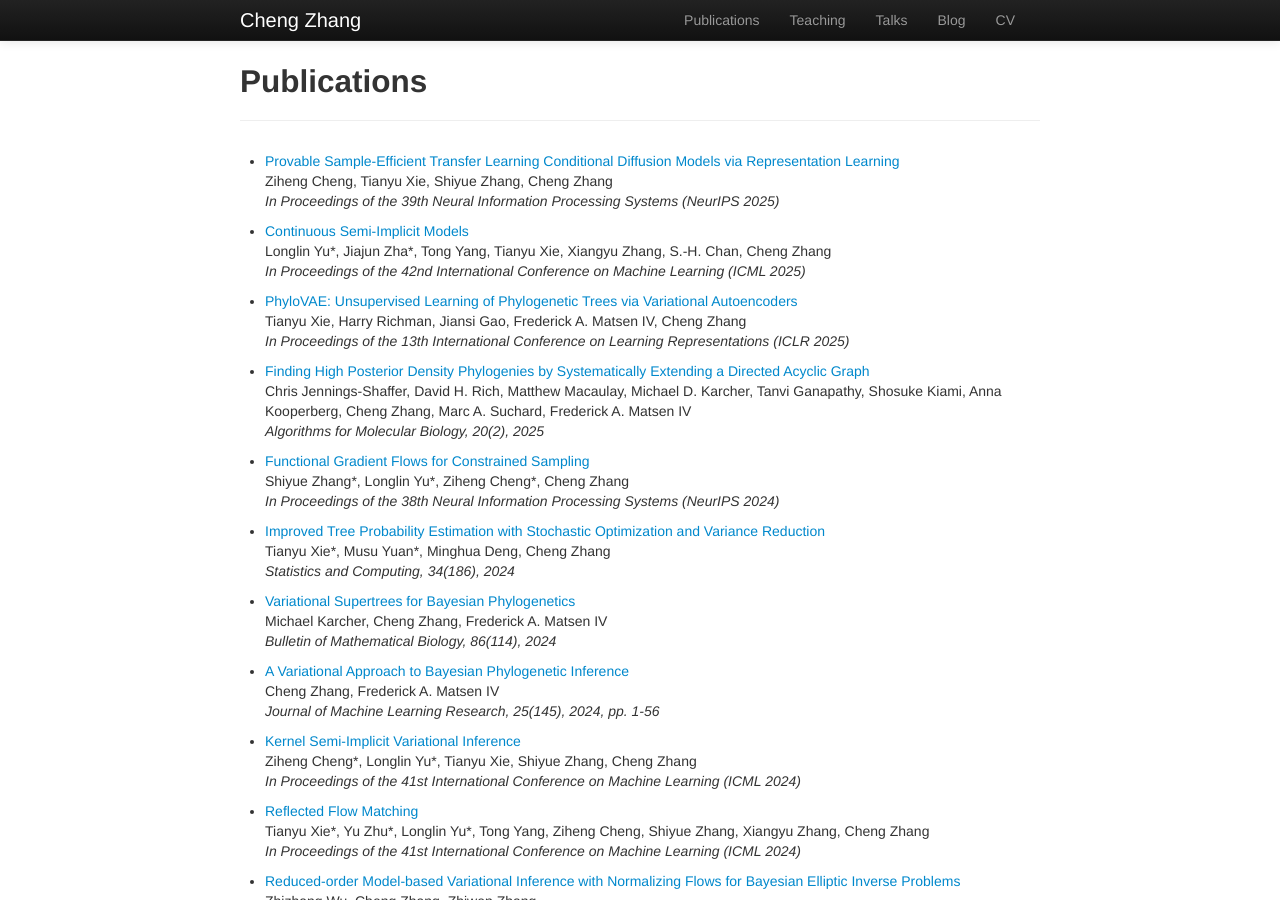
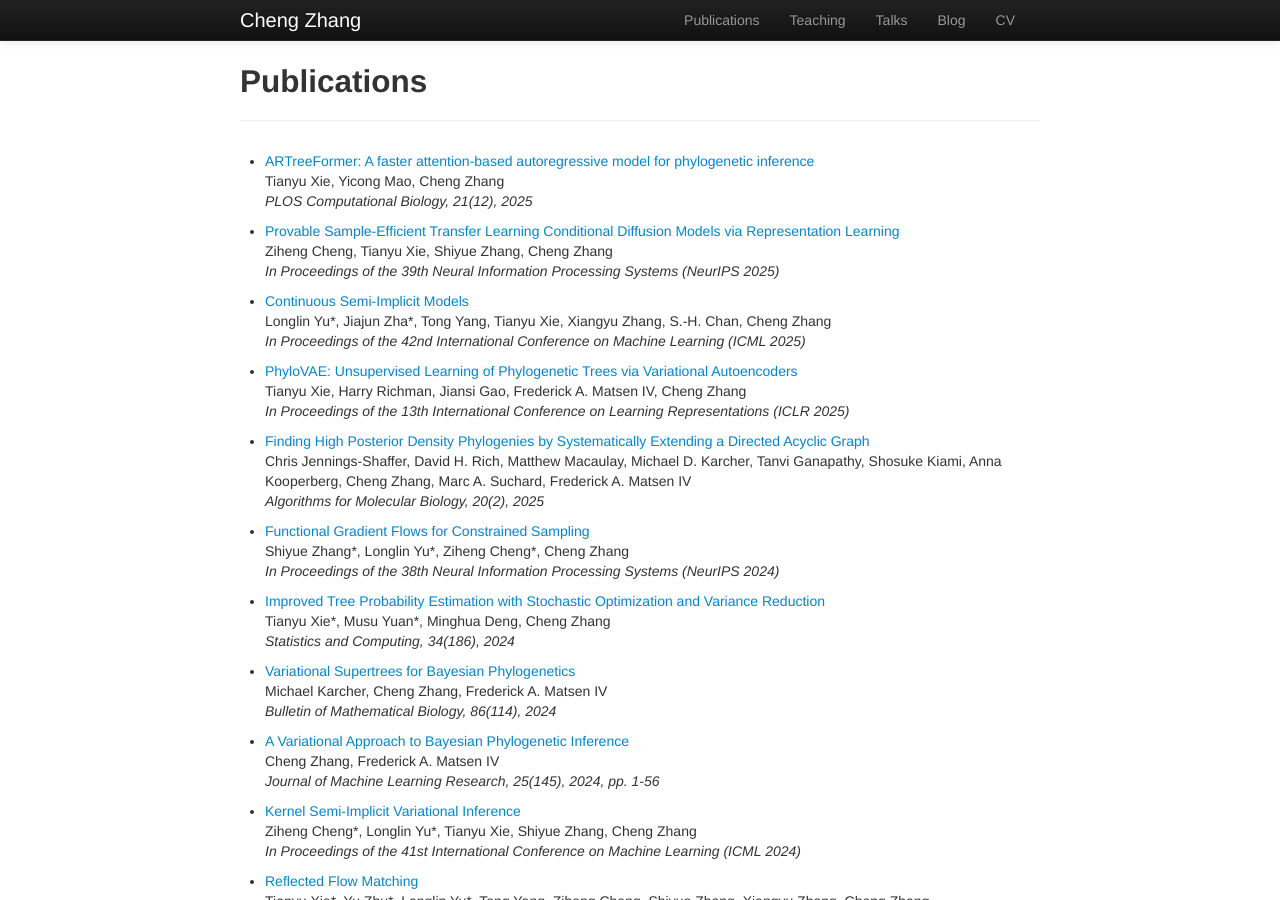
Before and after one commit to zcrabbit/zcrabbit.github.io, a Jekyll site: the page built from pages/publications.md, in a window 1280 px wide and 900 px high. Built offline with Jekyll 4.4.1, drawn with Linux system fonts in a browser that asks for light colours.

Commit message:
lecture 18 out

```diff
--- a/pages/publications.md
+++ b/pages/publications.md
@@ -2,6 +2,10 @@
 layout: page
 title: Publications
 ---
+
+- [ARTreeFormer: A faster attention-based autoregressive model for phylogenetic inference](https://journals.plos.org/ploscompbiol/article?id=10.1371/journal.pcbi.1013768)
+Tianyu Xie, Yicong Mao, Cheng Zhang
+_PLOS Computational Biology, 21(12), 2025_
 
 - [Provable Sample-Efficient Transfer Learning Conditional Diffusion Models via Representation Learning](https://arxiv.org/pdf/2502.04491)
 Ziheng Cheng, Tianyu Xie, Shiyue Zhang, Cheng Zhang
```
Also changed, not shown: courses/smcm-f25.md (+1 -0 lines), 3 other files.
